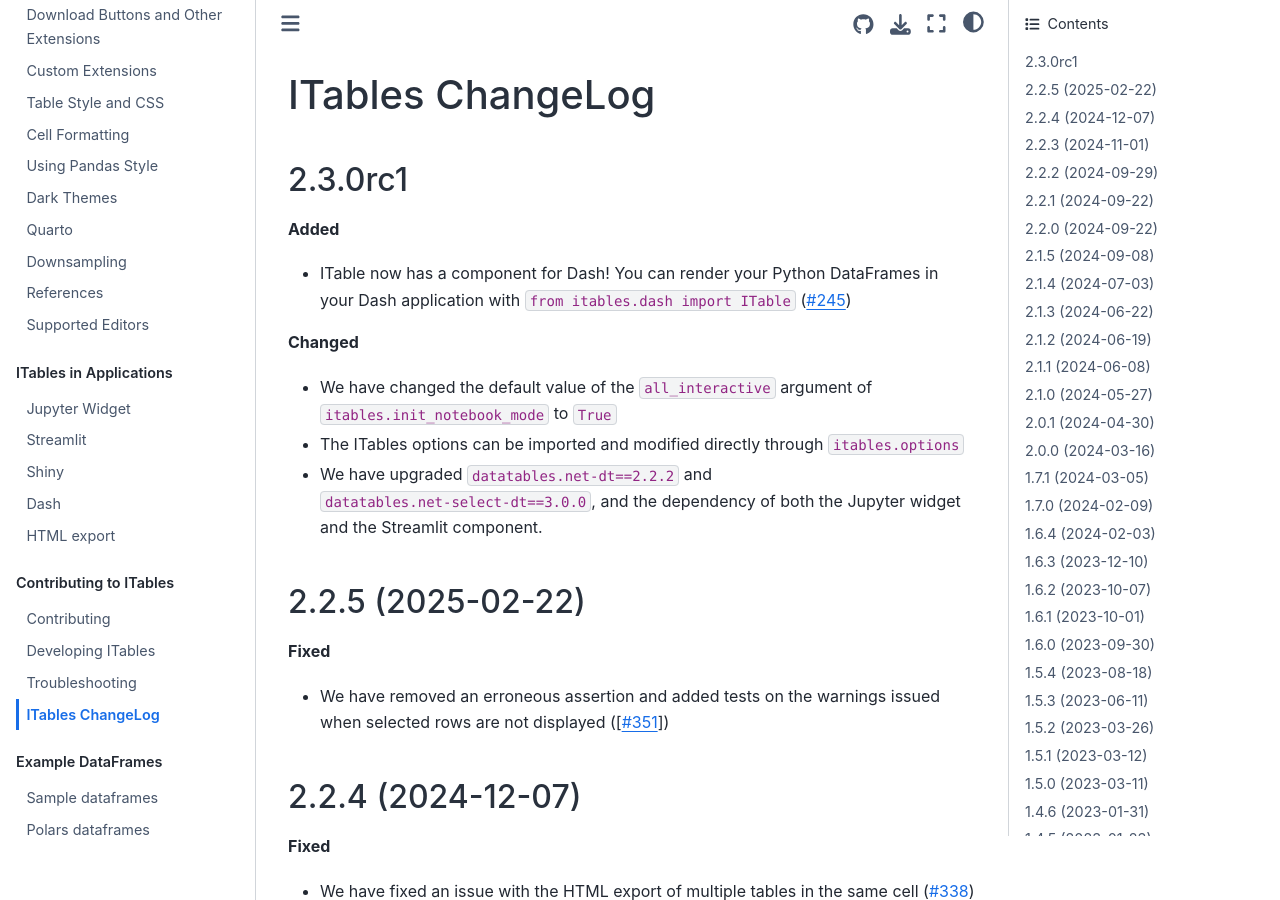
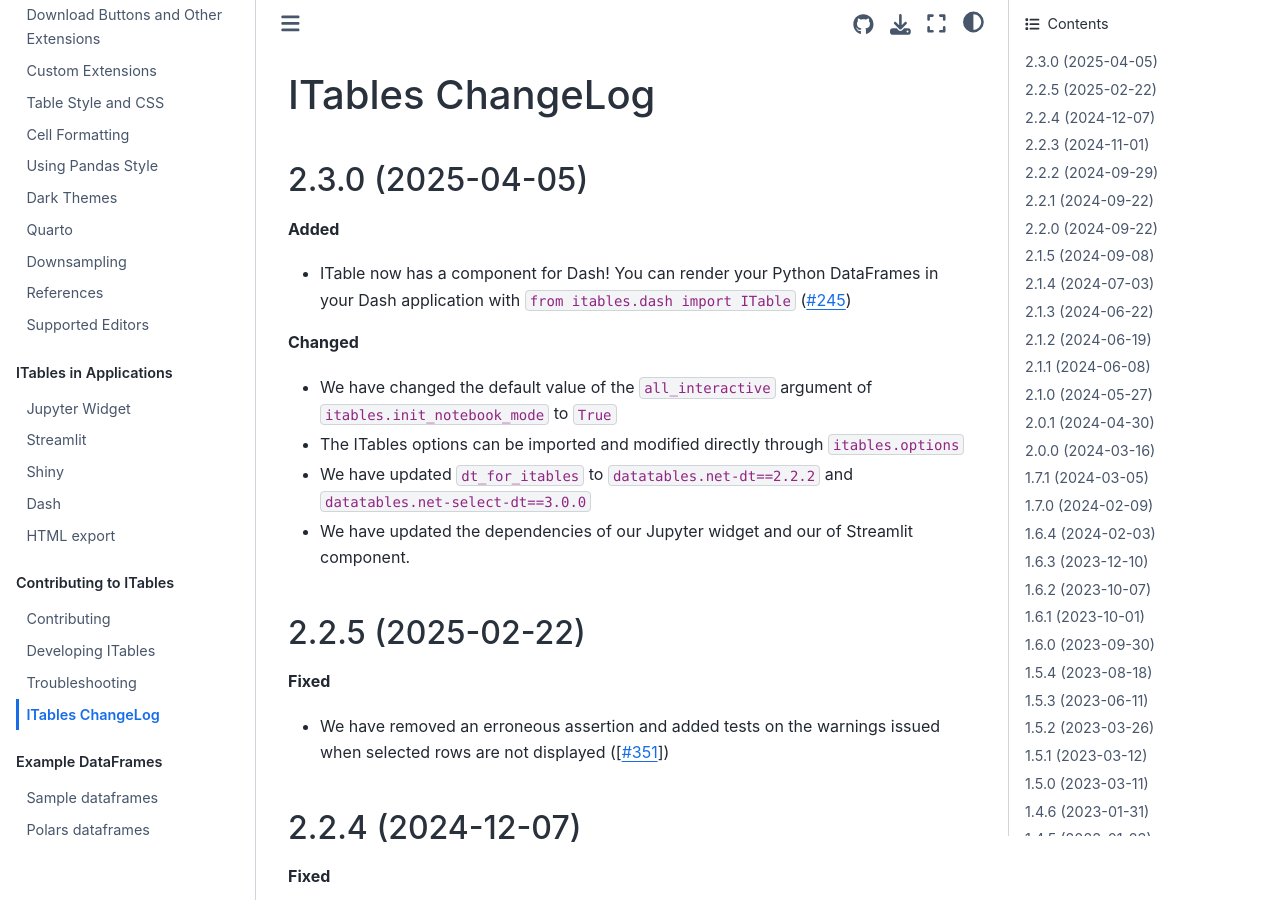
Before and after one commit to mwouts/itables, a Jupyter Book: the page built from docs/changelog.md, in a window 1280 px wide and 900 px high. Built offline with Jupyter Book 1.0.4 settings and Sphinx 7.4.7 and the Sphinx Book theme 1.1.4, drawn with Linux system fonts in a browser that asks for light colours.

Commit message:
Version 2.3.0

```diff
--- a/docs/changelog.md
+++ b/docs/changelog.md
@@ -1,8 +1,8 @@
 ITables ChangeLog
 =================
 
-2.3.0rc1
----------
+2.3.0 (2025-04-05)
+------------------
 
 **Added**
 - ITable now has a component for Dash! You can render your Python DataFrames in your Dash application with `from itables.dash import ITable` ([#245](https://github.com/mwouts/itables/issues/245))
@@ -10,7 +10,8 @@ ITables ChangeLog
 **Changed**
 - We have changed the default value of the `all_interactive` argument of `itables.init_notebook_mode` to `True`
 - The ITables options can be imported and modified directly through `itables.options`
-- We have upgraded `datatables.net-dt==2.2.2` and `datatables.net-select-dt==3.0.0`, and the dependency of both the Jupyter widget and the Streamlit component.
+- We have updated `dt_for_itables` to `datatables.net-dt==2.2.2` and `datatables.net-select-dt==3.0.0`
+- We have updated the dependencies of our Jupyter widget and our of Streamlit component.
 
 
 2.2.5 (2025-02-22)
--- a/src/itables/version.py
+++ b/src/itables/version.py
@@ -1,3 +1,3 @@
 """ITables' version number"""
 
-__version__ = "2.3.0rc1"
+__version__ = "2.3.0"
```
